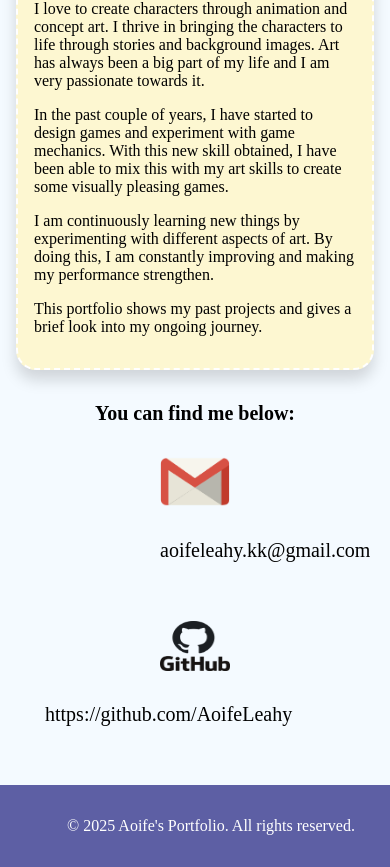
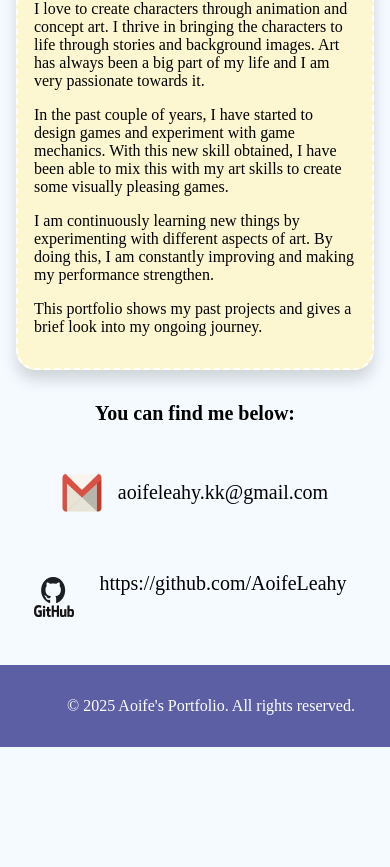
Before and after one commit to AoifeLeahy/Portfolio-Project, a SvelteKit app in the folder Portfolio/: page /About_me in a window 390 px wide. Shown: the part 532-1399 px from the top of the page. After the commit the page ends 1279 px from the top, so only its background shows below. Built offline with nearby package versions, Linux system fonts and the light colour scheme; a web font is replaced by a local one.

Commit message:
About Me page responsiveness done

```diff
--- a/Portfolio/src/routes/About_me/+page.svelte
+++ b/Portfolio/src/routes/About_me/+page.svelte
@@ -27,14 +27,19 @@
         <p>This portfolio shows my past projects and gives a brief look into my ongoing journey.</p>
     </div>
      <h2>You can find me below:</h2>
-     <img src="/gmail.png" alt="Gmail logo" class="logo1"/>
-     <h3>aoifeleahy.kk@gmail.com</h3>
+     <div class="contact-item">
+        <img src="/gmail.png" alt="Gmail logo" class="logo1" />
+        <h3>aoifeleahy.kk@gmail.com</h3>
+    </div>
 
-     <img src="/github.png" alt="Github logo" class="logo2"/>
-     <h4>https://github.com/AoifeLeahy</h4>
+    <div class="contact-item">
+        <img src="/github.png" alt="Github logo" class="logo2" />
+        <h4>https://github.com/AoifeLeahy</h4>
+    </div>
 </div>
+<style>
 
-<style>
+
 
 .picture {
     position: absolute;
@@ -169,33 +174,37 @@ p {
     margin-top: 0px;
     height: 50px;
     width: 70px;
-    margin-left: 90px;
+    margin-left: -1000px;
 }
 
 h3 {
+    font-size: 23px;
+    font-weight: 100;
     margin-top: -38px;
-    height: 50px;
-    width: 70px;
     margin-bottom: 0px;
     margin-left: 190px;
-    font-size: 23px;
+    text-align: left;
+    max-width: 90%;
+    word-break: break-word;
+    overflow-wrap: break-word;
 }
 
 .logo2 {
-    margin-top: -70px;
-    margin-left: 35rem;
+    margin-top: -50px;
+    margin-left: -2rem;
     height: 50px;
     width: 70px;
     margin-bottom: 100px;
 }
 
 h4 {
-    margin-top: -128px;
+    margin-top: -130px;
     height: 50px;
     width: 300px;
     margin-bottom: 100px;
     margin-left: 680px;
     font-size: 23px;
+    font-weight: 100;
 }
 
 /* Responsiveness*/
@@ -209,8 +218,7 @@ h4 {
 
   .picture,
   .picture-box,
-  .picture-box2,
-  .background-box {
+  .picture-box2 {
     position: relative;
     top: auto;
     left: auto;
@@ -250,10 +258,21 @@ h4 {
     text-align: left;
   }
 
-  h2, h3, h4 {
+  .background-box {
+    margin: 1rem auto;
+    max-width: 100%;
+    font-size: 16px;
+    padding: 1rem;
+    border-radius: 20px;
+    background-color: #fdf7d1;
+    box-shadow: 0 10px 15px rgba(0, 0, 0, 0.15);
+    text-align: left;
+  }
+
+  h2 {
     margin: 1rem auto;
     font-size: 20px;
-    text-align: left;
+
   }
 
   .logo1,
@@ -262,8 +281,28 @@ h4 {
     text-align: left;
   }
 
+  .contact-item {
+    display: flex;
+    align-items: center;
+    gap: 1rem;
+    flex-wrap: wrap;
+    margin: 1rem auto;
+    max-width: 90%;
+}
 
+.contact-item img {
+    height: 40px;
+    width: 40px;
+    flex-shrink: 0;
+}
 
+.contact-item h3, .contact-item h4 {
+    margin: 0;
+    font-size: 20px;
+    word-break: break-word;  /* ensure long lines break */
+    overflow-wrap: break-word;
+    flex: 1;
+}
 
 
 }
```
